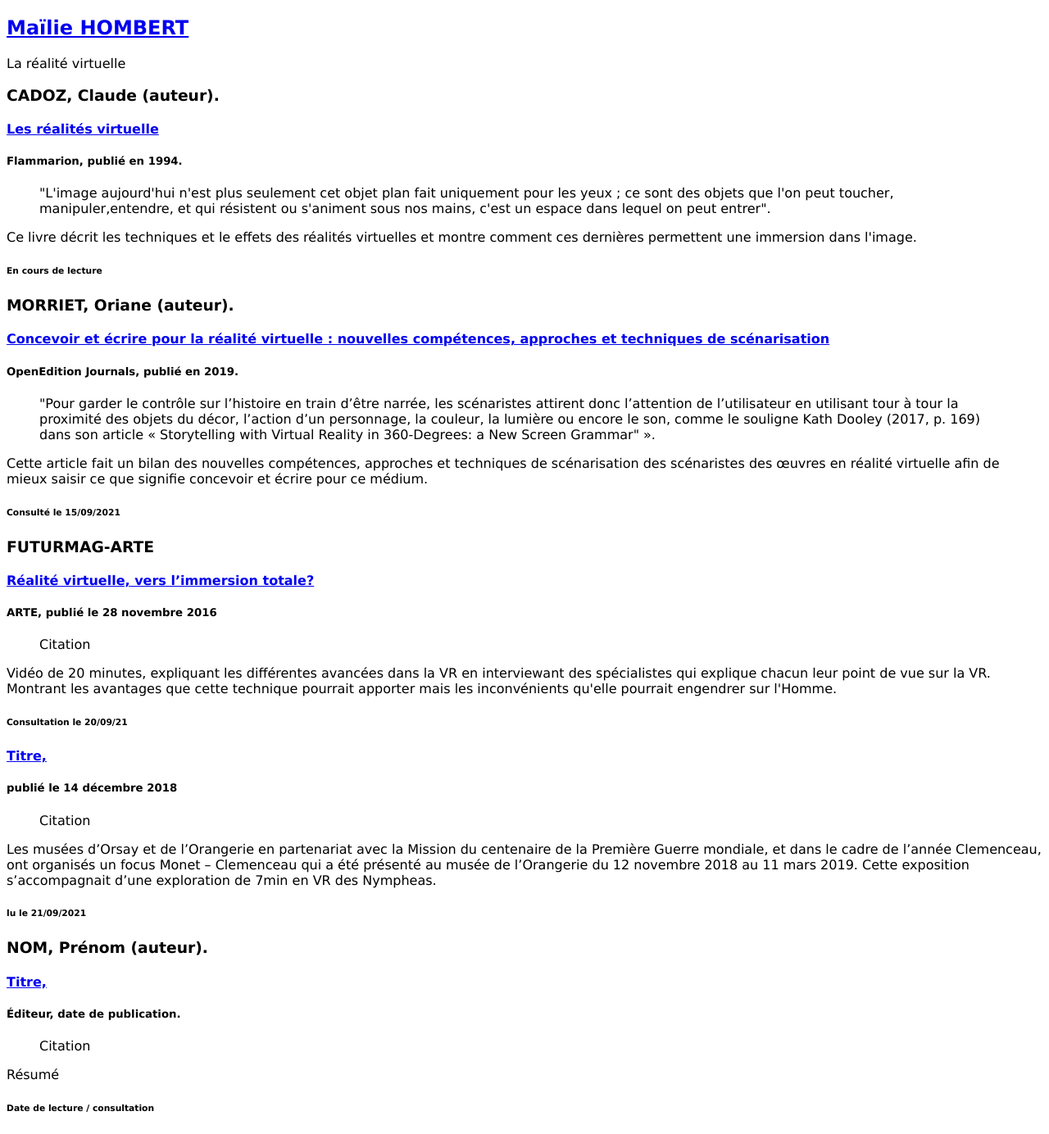
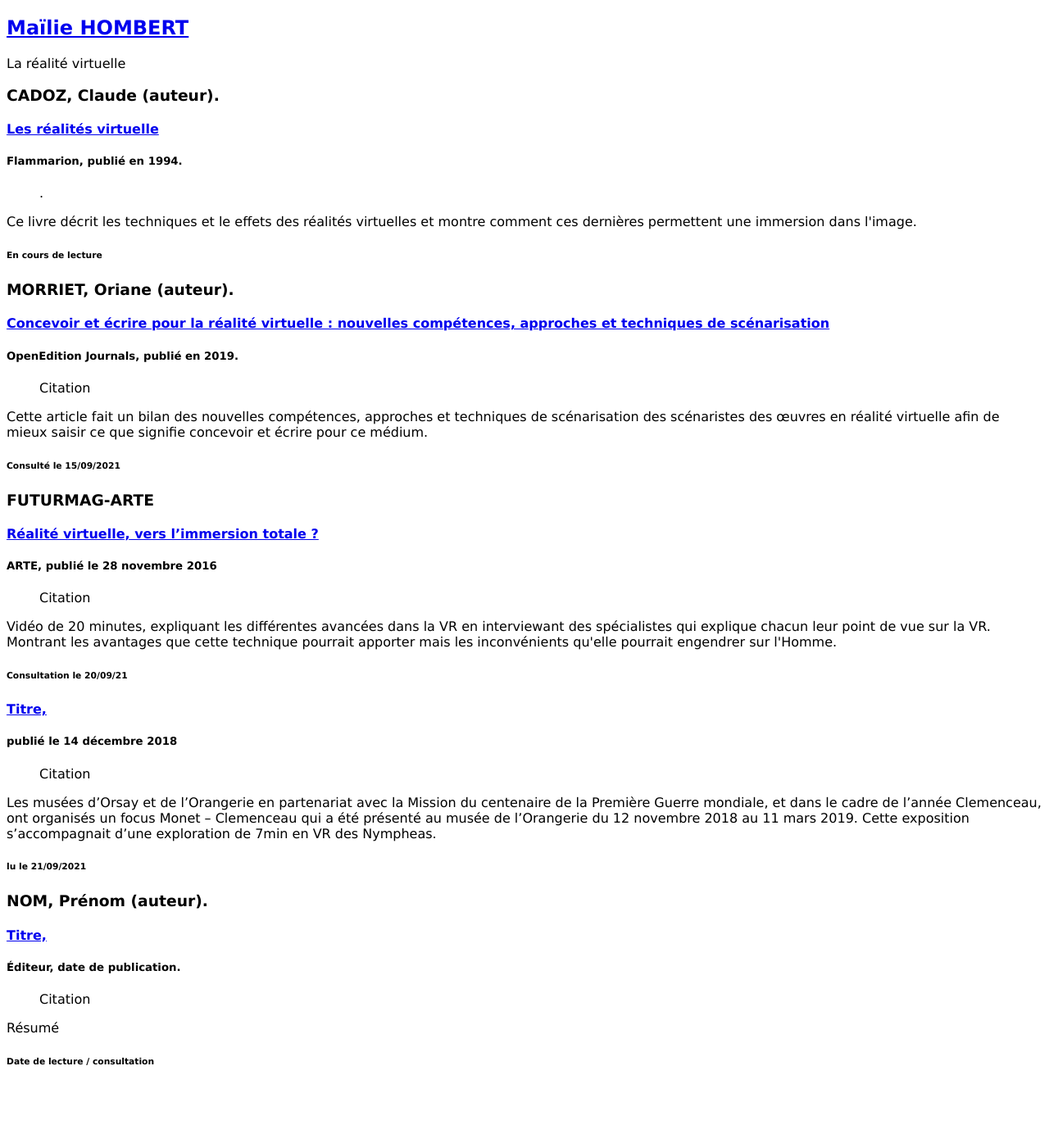
Before and after one commit to mailie-hombert/mailie-hombert.github.io, a PHP site: page /INR_mailie/index.php in a window 1280 px wide. Shown: the whole page at 82% size. After the commit the page ends 1300 px from the top, so only its background shows below. Run offline with PHP 8.4, Linux system fonts and the light colour scheme; some libraries are stand-ins or nearby versions.

Commit message:
modification IRN

```diff
--- a/INR_mailie/articles.php
+++ b/INR_mailie/articles.php
@@ -50,8 +50,8 @@
       Flammarion, publié en 1994.
     </h5>
 
-    <blockquote cit="#">"L'image aujourd'hui n'est plus seulement cet objet plan fait uniquement pour les yeux ;
-    ce sont des objets que l'on peut toucher, manipuler,entendre, et qui résistent ou s'animent sous nos mains, c'est un espace dans lequel on peut entrer".</blockquote>
+    <blockquote cit="L'image aujourd'hui n'est plus seulement cet objet plan fait uniquement pour les yeux ;
+    ce sont des objets que l'on peut toucher, manipuler,entendre, et qui résistent ou s'animent sous nos mains, c'est un espace dans lequel on peut entrer">.</blockquote>
 
     <p>
     Ce livre décrit les techniques et le effets des réalités virtuelles et montre comment ces dernières permettent une immersion dans l'image.
@@ -65,7 +65,7 @@
   </article>
 
 
-  <article class="filterDiv article realite virtuelle">
+  <article class="filterDiv realite virtuelle">
     <h3>
       MORRIET, Oriane (auteur).
     </h3>
@@ -80,8 +80,8 @@
       OpenEdition Journals, publié en 2019.
     </h5>
 
-    <blockquote cit="#">"Pour garder le contrôle sur l’histoire en train d’être narrée, les scénaristes attirent donc l’attention de l’utilisateur en utilisant tour à tour la proximité des objets du décor, l’action d’un personnage, la couleur, la lumière ou encore le son,
-    comme le souligne Kath Dooley (2017, p. 169) dans son article « Storytelling with Virtual Reality in 360-Degrees: a New Screen Grammar" ».</blockquote>
+    <blockquote cit="Pour garder le contrôle sur l’histoire en train d’être narrée, les scénaristes attirent donc l’attention de l’utilisateur en utilisant tour à tour la proximité des objets du décor, l’action d’un personnage, la couleur, la lumière ou encore le son,
+    comme le souligne Kath Dooley (2017, p. 169) dans son article « Storytelling with Virtual Reality in 360-Degrees: a New Screen Grammar">Citation</blockquote>
 
     <p>
     Cette article fait un bilan des nouvelles compétences, approches et techniques de scénarisation
@@ -97,14 +97,14 @@
 
 
 
-  <article class="filterDiv interview video reamite virtuelle immersion">
+  <article class="filterDiv realitevrtuelle">
     <h3>
       FUTURMAG-ARTE
     </h3>
 
     <h4>
       <a href="https://www.youtube.com/watch?v=guHt8dcCi-U" target="_blank">
-      Réalité virtuelle, vers l’immersion totale?
+      Réalité virtuelle, vers l’immersion totale ?
       </a>
     </h4>
 
@@ -128,7 +128,7 @@
   </article>
 
 
-  <article class="filterDiv article realite virtuelle musee de l'orangerie">
+  <article class="filterDiv realitevirtuelle">
     <h3>
 
     </h3>
```
